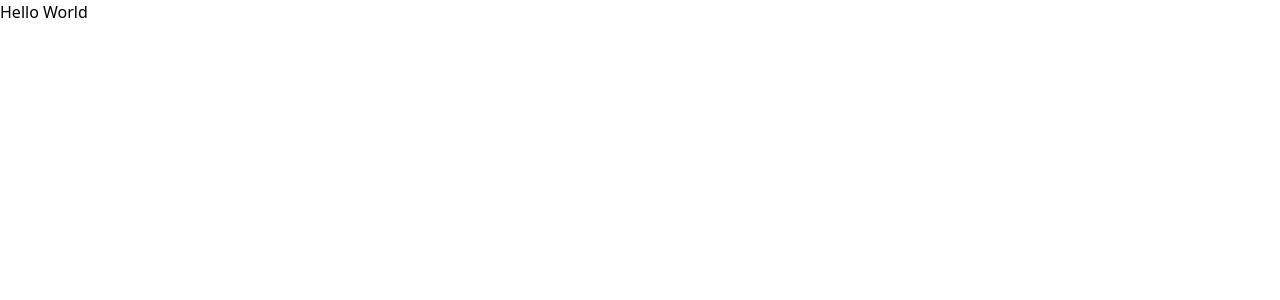
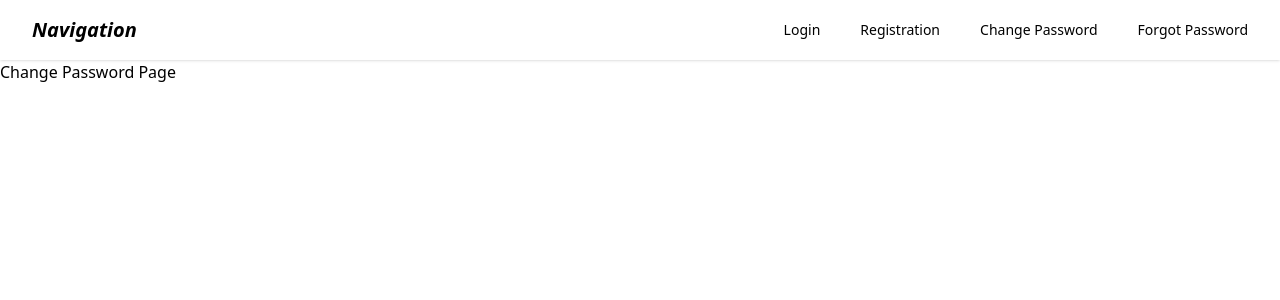
Before and after one commit to tanmayvaij/Form-UI-Designs, a React (Create React App) app: page /changepassword in a window 1280 px wide. Shown: the top 300 px of the page. Built offline with nearby package versions, Linux system fonts and the light colour scheme.

Commit message:
completed navigation

```diff
--- a/src/App.jsx
+++ b/src/App.jsx
@@ -1,5 +1,22 @@
+import { Route } from "react-router-dom";
+import { Routes } from "react-router-dom";
+import { BrowserRouter } from "react-router-dom";
+import Login from "./pages/Login";
+import Navbar from "./components/Navbar";
+import Registration from "./pages/Registration";
+import ChangePassword from "./pages/ChangePassword";
+import ForgotPassword from "./pages/ForgotPassword";
+
 export default function App() {
     return (
-        <>Hello World</>
+        <BrowserRouter>
+            <Navbar/>
+            <Routes>
+                <Route path="/" element={ <Login/> } />
+                <Route path="/registration" element={ <Registration/> } />
+                <Route path="/changepassword" element={ <ChangePassword/> } />
+                <Route path="/forgotpassword" element={ <ForgotPassword/> } />
+            </Routes>
+        </BrowserRouter>
     )
 }
--- /dev/null
+++ b/src/components/Navbar.jsx
@@ -0,0 +1,19 @@
+import { NavLink } from "react-router-dom";
+
+export default function Navbar() {
+    return (
+        <div id="navbar" className="flex flex-wrap items-center justify-between px-8 py-4 shadow">
+
+            <h1 className="text-xl italic font-bold">Navigation</h1>
+
+            <ul className="flex flex-wrap font-medium text-sm items-center space-x-10">
+                <span></span>
+                <NavLink className="hover:text-blue-800" to="/">Login</NavLink>
+                <NavLink className="hover:text-blue-800" to="/registration">Registration</NavLink>
+                <NavLink className="hover:text-blue-800" to="/changepassword">Change Password</NavLink>
+                <NavLink className="hover:text-blue-800" to="/forgotpassword">Forgot Password</NavLink>
+            </ul>
+
+        </div>
+    )
+}
--- /dev/null
+++ b/src/pages/ChangePassword.jsx
@@ -0,0 +1,7 @@
+export default function ChangePassword() {
+    return (
+        <div id="changepassword">
+            Change Password Page
+        </div>
+    )
+}
--- /dev/null
+++ b/src/pages/ForgotPassword.jsx
@@ -0,0 +1,7 @@
+export default function ForgotPassword() {
+    return (
+        <div id="forgotpassword">
+            Forgot Password Page
+        </div>
+    )
+}
--- /dev/null
+++ b/src/pages/Login.jsx
@@ -0,0 +1,7 @@
+export default function Login() {
+    return (
+        <div id="login">
+            Login Page
+        </div>
+    )
+}
--- /dev/null
+++ b/src/pages/Registration.jsx
@@ -0,0 +1,7 @@
+export default function Registration() {
+    return (
+        <div id="registration">
+            Registration Page
+        </div>
+    )
+}
```
Also changed, not shown: public/index.html (line endings or trailing spaces).
